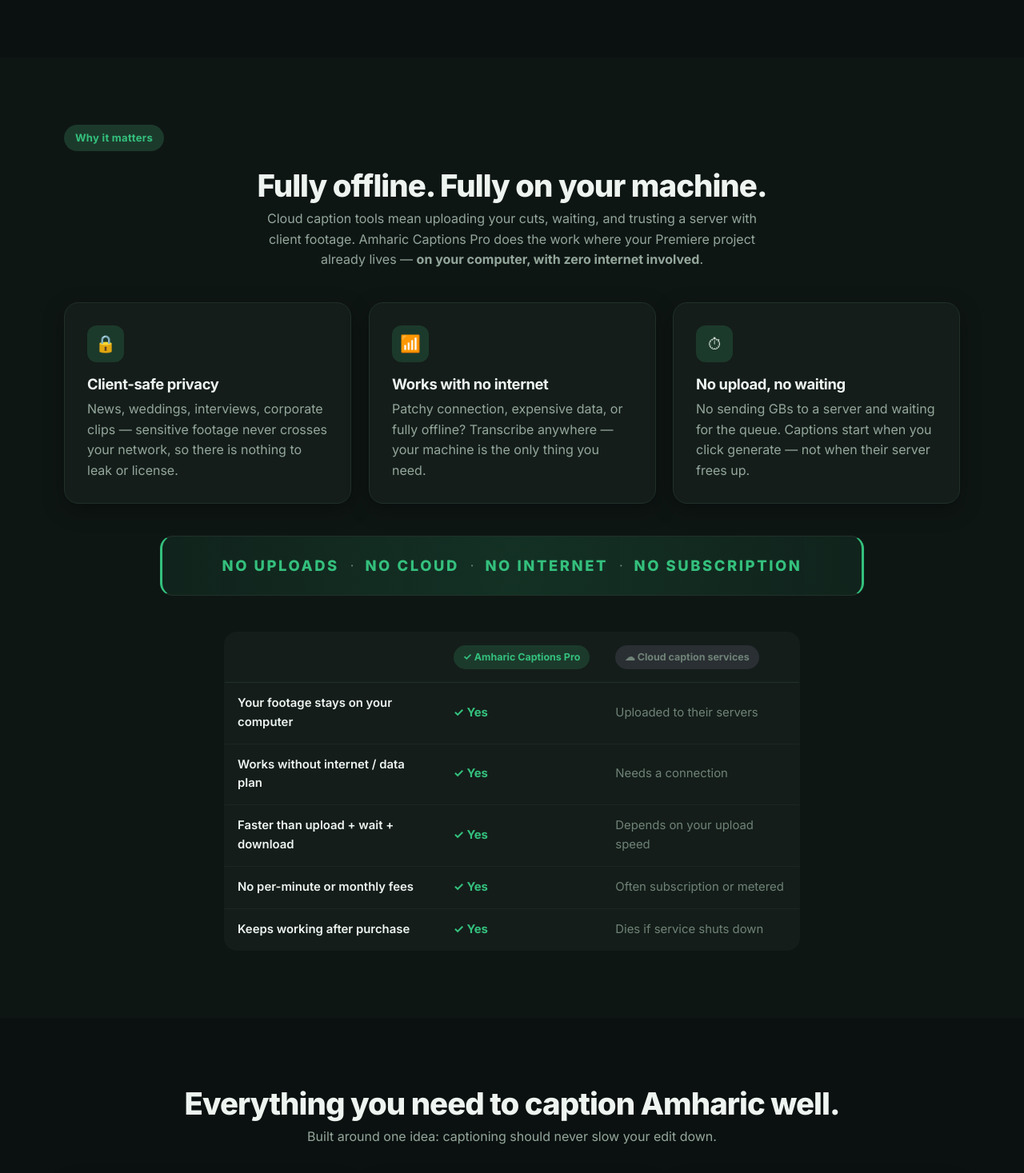
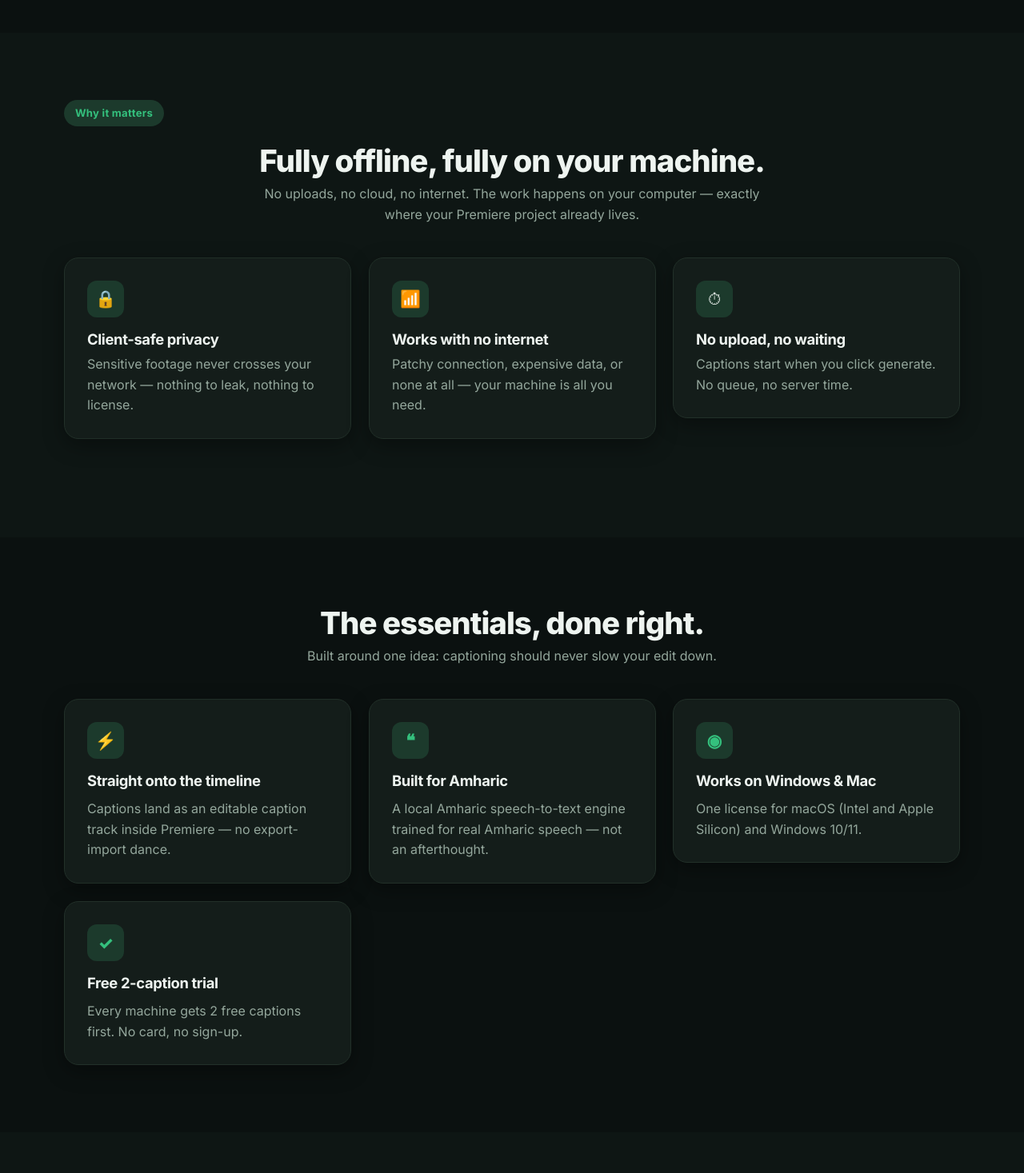
Before and after one commit to kaleb21-19/amharic_caption, a Next.js app in the folder website/: page / in a window 1280 px wide. Shown: the part 1330-2797 px from the top of the page at 80% size. Built offline with nearby package versions, Linux system fonts and the light colour scheme.

Commit message:
site: simplify home — drop comparison table, manifesto band, and final CTA; tighten copy; funnel order features->steps->pricing

```diff
--- a/website/app/globals.css
+++ b/website/app/globals.css
@@ -238,34 +238,6 @@ a { color: var(--brand); }
 .offline-card h3 { margin-bottom: 8px; }
 .offline-card p { color: var(--muted); margin: 0; }
 
-/* Offline manifesto band */
-.offline-band {
-  display: flex; align-items: center; justify-content: center; flex-wrap: wrap; gap: 14px;
-  margin: 0 auto 44px; padding: 22px 24px;
-  background: linear-gradient(90deg, rgba(52,192,125,0.08), rgba(52,192,125,0.16), rgba(52,192,125,0.08));
-  border: 1px solid var(--line); border-left: 3px solid var(--brand); border-right: 3px solid var(--brand);
-  border-radius: 16px; max-width: 880px;
-}
-.offline-band span {
-  font-size: 1.15rem; font-weight: 800; letter-spacing: .14em; text-transform: uppercase;
-  color: var(--brand); white-space: nowrap;
-}
-.offline-band i { color: var(--muted-2); font-style: normal; }
-
-/* Offline vs cloud comparison */
-.compare-wrap { max-width: 720px; margin: 0 auto; overflow-x: auto; }
-.compare { width: 100%; border-collapse: collapse; background: var(--bg-card);
-  border: 1px solid var(--line); border-radius: 16px; overflow: hidden; }
-.compare th, .compare td { text-align: left; padding: 14px 16px; border-bottom: 1px solid var(--line-soft); font-size: .93rem; }
-.compare thead th { padding: 16px; border-bottom: 1px solid var(--line); }
-.compare tbody tr:last-child th, .compare tbody tr:last-child td { border-bottom: none; }
-.compare th[scope="row"] { color: var(--ink); font-weight: 600; }
-.compare .td-go { color: var(--brand); font-weight: 700; }
-.compare .td-muted { color: var(--muted-2); }
-.pill { display: inline-block; padding: 5px 12px; border-radius: 999px; font-size: .78rem; font-weight: 700; white-space: nowrap; }
-.pill-go { background: var(--brand-100); color: var(--brand); }
-.pill-cloud { background: #2a2f33; color: var(--muted-2); }
-
 /* Logos */
 .logos { padding: 28px 0; }
 .muted-center { text-align: center; color: var(--muted-2); font-size: .9rem; font-weight: 600; letter-spacing: .02em; }
@@ -316,9 +288,6 @@ a { color: var(--brand); }
 .faq-list p { color: var(--muted); padding: 0 0 16px; margin: 0; }
 
 /* CTA */
-.cta { padding: 76px 0; text-align: center; background: linear-gradient(135deg, #123728, #0a1913); color: #fff; border-top: 1px solid var(--line-soft); }
-.cta h2 { color: #fff; }
-.cta p { color: #a9c8b6; margin-bottom: 28px; }
 
 /* Footer */
 .site-footer { background: #070c0a; color: var(--muted); padding: 56px 0 0; border-top: 1px solid var(--line-soft); }
@@ -336,8 +305,6 @@ a { color: var(--brand); }
 @media (max-width: 760px) {
   .footer-grid { grid-template-columns: 1fr 1fr; }
   .section { padding: 60px 0; }
-  .offline-band { gap: 8px 14px; padding: 18px 16px; }
-  .offline-band span { font-size: .95rem; letter-spacing: .1em; }
 }
 
 /* Inner pages */
--- a/website/app/page.jsx
+++ b/website/app/page.jsx
@@ -5,19 +5,9 @@ import { BOT_URL, PRICE, PRICE_NUM, PRICE_OLD } from "@/lib/site";
 
 const features = [
   {
-    icon: "◉",
-    title: "100% on-device",
-    text: "Everything runs on your own machine. No uploads, no cloud, no internet needed after install. Your footage never leaves your computer.",
-  },
-  {
     icon: "⚡",
     title: "Straight onto the timeline",
-    text: "Captions land as an editable caption track inside Premiere — not a file you have to fiddle with.",
-  },
-  {
-    icon: "✓",
-    title: "Works on Windows & Mac",
-    text: "One license, both platforms — macOS (Intel and Apple Silicon) and Windows 10/11.",
+    text: "Captions land as an editable caption track inside Premiere — no export-import dance.",
   },
   {
     icon: "❝",
@@ -25,30 +15,21 @@ const features = [
     text: "A local Amharic speech-to-text engine trained for real Amharic speech — not an afterthought.",
   },
   {
-    icon: "★",
-    title: "Free 2-caption trial",
-    text: "Every machine gets 2 free captions first, so you can be sure before you pay. No card required.",
+    icon: "◉",
+    title: "Works on Windows & Mac",
+    text: "One license for macOS (Intel and Apple Silicon) and Windows 10/11.",
   },
   {
-    icon: "∞",
-    title: "Lifetime license",
-    text: `A single ${PRICE} payment for a permanent license key. No subscriptions, no recurring fees, ever.`,
+    icon: "✓",
+    title: "Free 2-caption trial",
+    text: "Every machine gets 2 free captions first. No card, no sign-up.",
   },
 ];
 
-// What a cloud captioning service costs the user — the honest trade-off.
-const offlineCompare = [
-  { row: "Your footage stays on your computer", offline: "Yes", cloud: "Uploaded to their servers" },
-  { row: "Works without internet / data plan", offline: "Yes", cloud: "Needs a connection" },
-  { row: "Faster than upload + wait + download", offline: "Yes", cloud: "Depends on your upload speed" },
-  { row: "No per-minute or monthly fees", offline: "Yes", cloud: "Often subscription or metered" },
-  { row: "Keeps working after purchase", offline: "Yes", cloud: "Dies if service shuts down" },
-];
-
 const steps = [
-  { n: "01", title: "Install", text: "Unzip and run the included one-click installer. Done in minutes — no Terminal, no registry." },
-  { n: "02", title: "Pick your clip", text: "Select a clip on your timeline or the whole edit in Premiere Pro." },
-  { n: "03", title: "Activate & generate", text: "Paste your lifetime license key once, then captions land on a caption track — offline." },
+  { n: "01", title: "Install", text: "Run the one-click installer. Done in minutes — no Terminal, no registry." },
+  { n: "02", title: "Choose your clip", text: "Select a clip on your timeline or the whole edit." },
+  { n: "03", title: "Generate", text: "Paste your lifetime key once, then captions land on your timeline." },
 ];
 
 export default function HomePage() {
@@ -62,9 +43,8 @@ export default function HomePage() {
             <span className="hero-h1-rest">Amharic captions for Adobe Premiere&nbsp;Pro.</span>
           </h1>
           <p className="hero-sub">
-            Turn Amharic speech into perfectly timed, editable captions with nothing uploaded,
-            nothing stored in the cloud, and no internet needed. Your footage stays yours —
-            always.
+            Turn Amharic speech into editable captions — no uploads, no cloud, no internet
+            needed. Your footage never leaves your computer.
           </p>
           <p className="hero-amh amh" lang="am">በፕሪሚየር ፕሮ ውስጥ የአማርኛ ትርጉም — ሙሉ በሙሉ በኮምፒውተርዎ ላይ</p>
           <div className="hero-cta">
@@ -76,8 +56,7 @@ export default function HomePage() {
             </Link>
           </div>
           <p className="hero-note">
-            Free 2-caption trial first · One-time <span className="price-old-inline">{PRICE_OLD}</span> →{" "}
-            <strong>{PRICE}</strong> · No subscription · No uploads
+            Free 2-caption trial first · One-time <strong>{PRICE}</strong> · Lifetime license
           </p>
         </div>
 
@@ -129,11 +108,10 @@ export default function HomePage() {
         <div className="container">
           <Reveal>
             <p className="eyebrow">Why it matters</p>
-            <h2>Fully offline. Fully on your machine.</h2>
+            <h2>Fully offline, fully on your machine.</h2>
             <p className="section-sub">
-              Cloud caption tools mean uploading your cuts, waiting, and trusting a server with
-              client footage. Amharic Captions Pro does the work where your Premiere project
-              already lives — <strong>on your computer, with zero internet involved</strong>.
+              No uploads, no cloud, no internet. The work happens on your computer — exactly
+              where your Premiere project already lives.
             </p>
           </Reveal>
 
@@ -141,58 +119,26 @@ export default function HomePage() {
             <Reveal><div className="offline-card">
               <span className="offline-icon" aria-hidden="true">🔒</span>
               <h3>Client-safe privacy</h3>
-              <p>News, weddings, interviews, corporate clips — sensitive footage never crosses your network, so there is nothing to leak or license.</p>
+              <p>Sensitive footage never crosses your network — nothing to leak, nothing to license.</p>
             </div></Reveal>
             <Reveal delay={90}><div className="offline-card">
               <span className="offline-icon" aria-hidden="true">📶</span>
               <h3>Works with no internet</h3>
-              <p>Patchy connection, expensive data, or fully offline? Transcribe anywhere — your machine is the only thing you need.</p>
+              <p>Patchy connection, expensive data, or none at all — your machine is all you need.</p>
             </div></Reveal>
             <Reveal delay={180}><div className="offline-card">
               <span className="offline-icon" aria-hidden="true">⏱</span>
               <h3>No upload, no waiting</h3>
-              <p>No sending GBs to a server and waiting for the queue. Captions start when you click generate — not when their server frees up.</p>
+              <p>Captions start when you click generate. No queue, no server time.</p>
             </div></Reveal>
           </div>
-
-          <Reveal delay={60}>
-            <div className="offline-band" aria-label="offline guarantee">
-              <span>No uploads</span><i>·</i>
-              <span>No cloud</span><i>·</i>
-              <span>No internet</span><i>·</i>
-              <span>No subscription</span>
-            </div>
-          </Reveal>
-
-          <Reveal delay={120}>
-            <div className="compare-wrap">
-              <table className="compare">
-                <thead>
-                  <tr>
-                    <th scope="col" />
-                    <th scope="col"><span className="pill pill-go">✓ Amharic Captions Pro</span></th>
-                    <th scope="col"><span className="pill pill-cloud">☁ Cloud caption services</span></th>
-                  </tr>
-                </thead>
-                <tbody>
-                  {offlineCompare.map((r) => (
-                    <tr key={r.row}>
-                      <th scope="row">{r.row}</th>
-                      <td className="td-go">✓ {r.offline}</td>
-                      <td className="td-muted">{r.cloud}</td>
-                    </tr>
-                  ))}
-                </tbody>
-              </table>
-            </div>
-          </Reveal>
         </div>
       </section>
 
       <section className="features section" id="features">
         <div className="container">
           <Reveal>
-            <h2>Everything you need to caption Amharic well.</h2>
+            <h2>The essentials, done right.</h2>
             <p className="section-sub">Built around one idea: captioning should never slow your edit down.</p>
           </Reveal>
           <div className="grid">
@@ -203,6 +149,26 @@ export default function HomePage() {
                   <h3>{f.title}</h3>
                   <p>{f.text}</p>
                 </article>
+              </Reveal>
+            ))}
+          </div>
+        </div>
+      </section>
+
+      <section className="how section" id="how">
+        <div className="container">
+          <Reveal>
+            <h2>From install to captions in minutes.</h2>
+            <p className="section-sub">Captions appear right on your timeline.</p>
+          </Reveal>
+          <div className="steps">
+            {steps.map((s, i) => (
+              <Reveal key={s.n} delay={i * 120}>
+                <div className="step">
+                  <span className="step-n">{s.n}</span>
+                  <h3>{s.title}</h3>
+                  <p>{s.text}</p>
+                </div>
               </Reveal>
             ))}
           </div>
@@ -221,7 +187,7 @@ export default function HomePage() {
               </p>
               <p className="price-sub">
                 2 free captions first — then one payment, forever. No subscription,
-                no per-minute fees, no time bombs.
+                no per-minute fees.
               </p>
               <a className="btn btn-primary btn-lg btn-block" href={BOT_URL} target="_blank" rel="noopener">
                 Buy now on Telegram
@@ -232,45 +198,6 @@ export default function HomePage() {
       </section>
 
       <BuySafely />
-
-      <section className="how section" id="how">
-        <div className="container">
-          <Reveal>
-            <h2>From install to captions in minutes.</h2>
-            <p className="section-sub">No export-import dance. Captions appear right on your timeline.</p>
-          </Reveal>
-          <div className="steps">
-            {steps.map((s, i) => (
-              <Reveal key={s.n} delay={i * 120}>
-                <div className="step">
-                  <span className="step-n">{s.n}</span>
-                  <h3>{s.title}</h3>
-                  <p>{s.text}</p>
-                </div>
-              </Reveal>
-            ))}
-          </div>
-          <Reveal delay={120}>
-            <div className="center">
-              <Link className="btn btn-primary btn-lg" href="/install/">
-                See the install guide
-              </Link>
-            </div>
-          </Reveal>
-        </div>
-      </section>
-
-      <section className="cta">
-        <div className="container">
-          <Reveal>
-            <h2>Try 2 free captions on your own footage.</h2>
-            <p>No uploads. No card. No subscription. If you love it, one payment keeps it forever.</p>
-            <a className="btn btn-light btn-lg" href={BOT_URL} target="_blank" rel="noopener">
-              Start your free trial
-            </a>
-          </Reveal>
-        </div>
-      </section>
     </>
   );
 }
```
